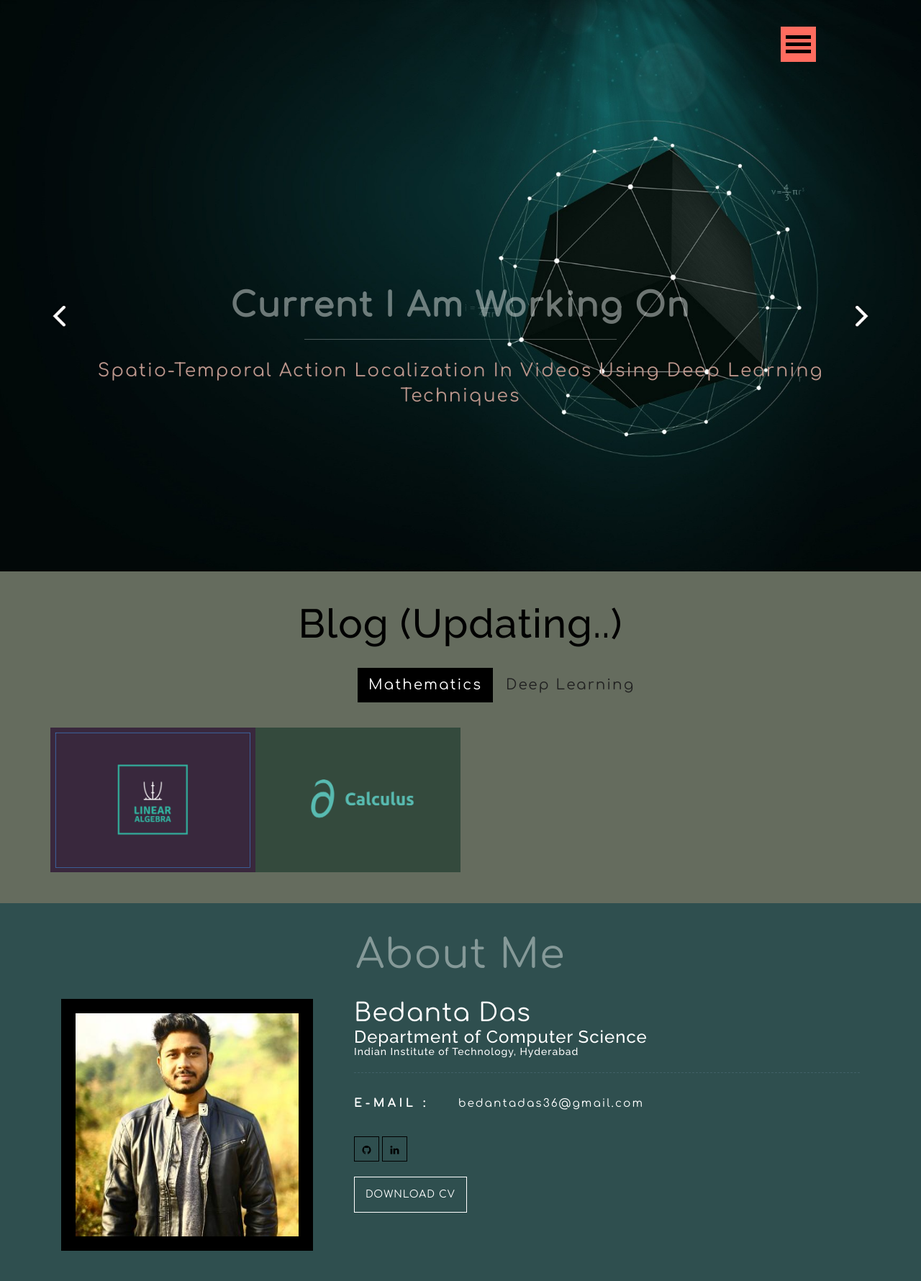
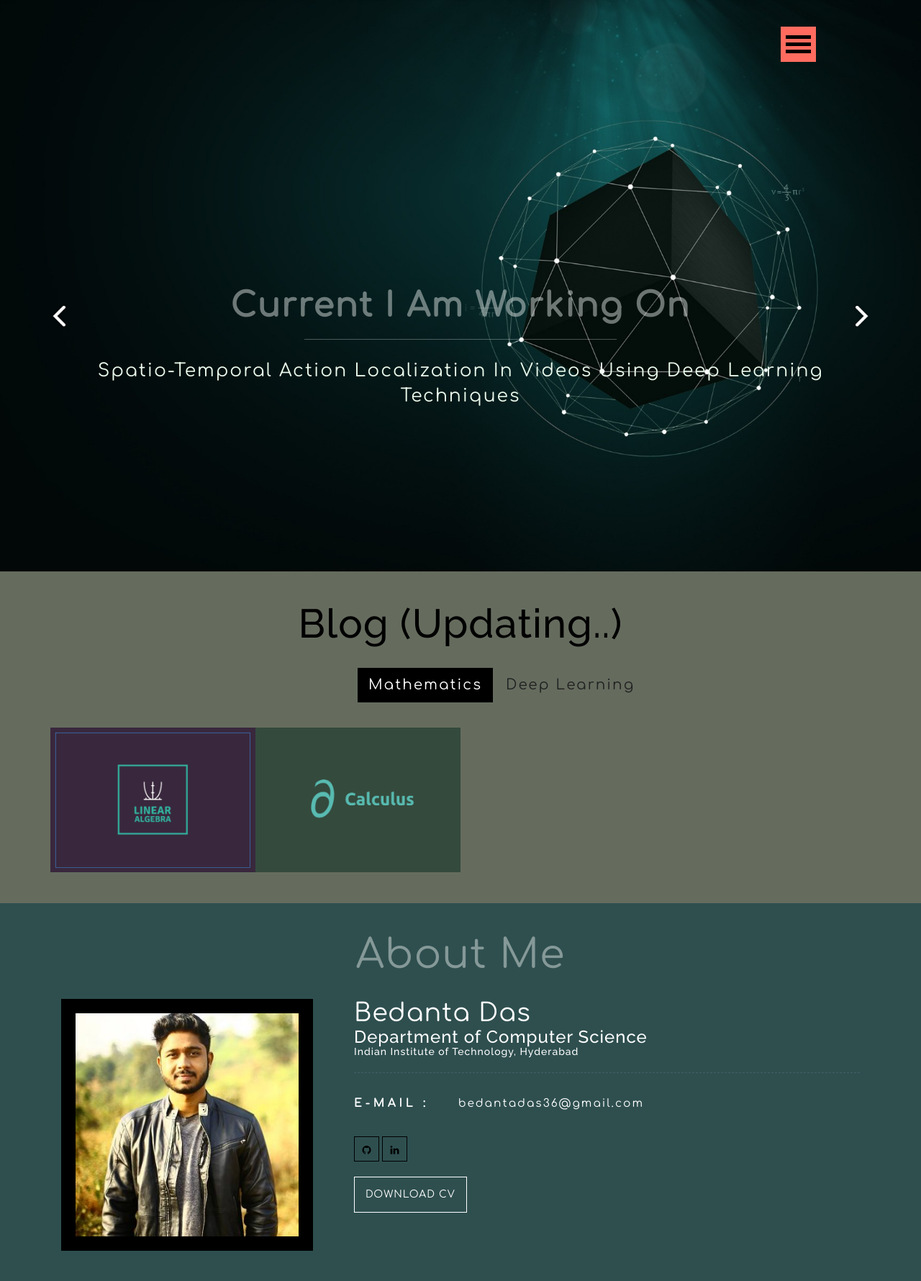
Before and after one commit to bedanta01/bedanta01.github.io, a Jekyll site: the page index.html, which Jekyll copies as it is, in a window 1280 px wide. Shown: the whole page at 72% size. Built offline with Jekyll 4.4.1, drawn with Linux system fonts in a browser that asks for light colours.

Commit message:
Update style.css

```diff
--- a/css/style.css
+++ b/css/style.css
@@ -189,7 +189,7 @@ ul{
 }
 .banner_text_w3layouts p {
 	font-family: 'Comfortaa';
-	color: #bd978d;
+	color: #eafaec;
 	font-size:25px;
 	margin: 0.5em;
 	letter-spacing: 2px;
```
